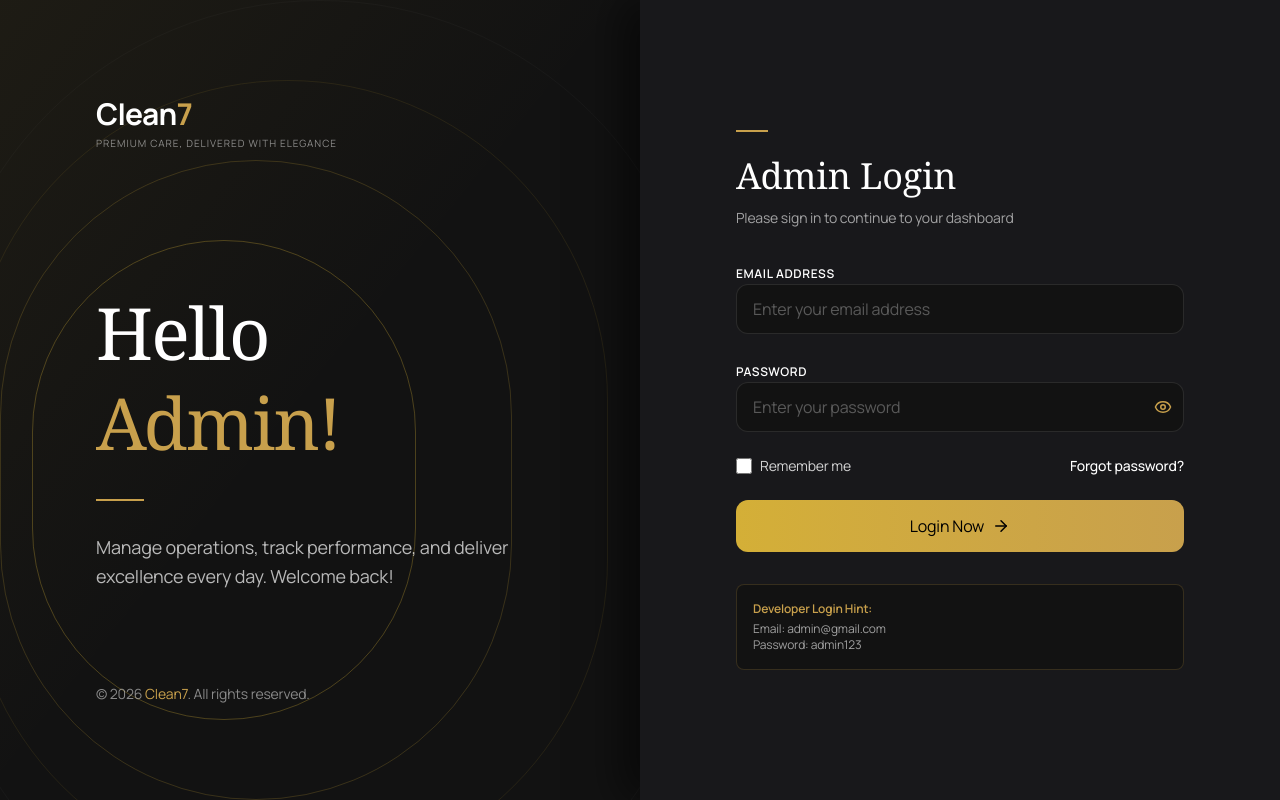
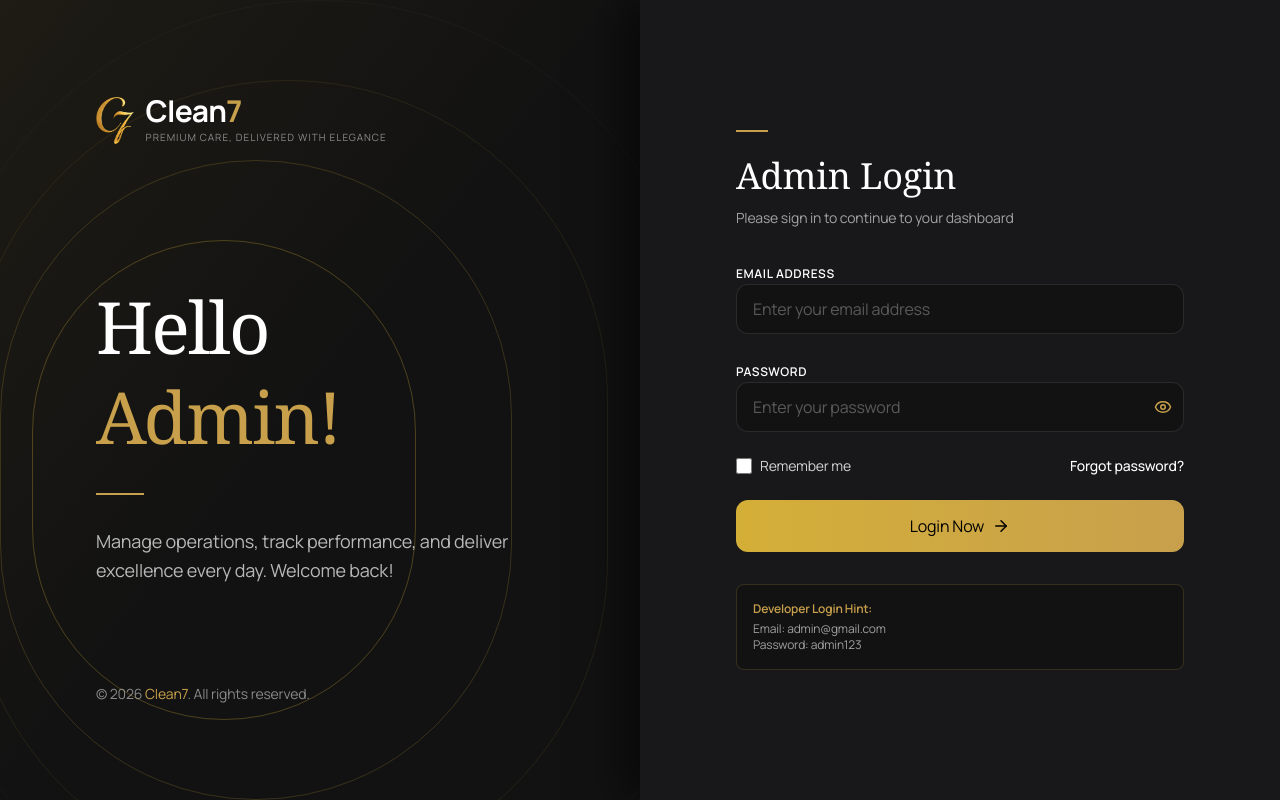
Before and after one commit to 2PieRadian/clean7-admin, a Next.js app: page /login in a window 1280 px wide. Built offline with nearby package versions, Linux system fonts and the light colour scheme.

Commit message:
Clean7 Login Admin

```diff
--- a/app/(auth)/login/page.tsx
+++ b/app/(auth)/login/page.tsx
@@ -1,4 +1,5 @@
 import { LoginForm } from "@/components/admin/login-form";
+import Image from "next/image";
 
 export default function LoginPage() {
   return (
@@ -16,13 +17,22 @@
 
         <div className="relative z-10 flex flex-col">
           {/* Logo */}
-          <div className="mb-2">
-            <h2 className="text-3xl font-bold tracking-tight text-white">
-              Clean<span className="text-[#C8A04C]">7</span>
-            </h2>
-            <p className="mt-1 text-[10px] uppercase tracking-widest text-white/50">
-              Premium care, delivered with elegance
-            </p>
+          <div className="mb-2 flex items-center gap-3">
+            <Image
+              src="/images/logo/logo.png"
+              alt="Clean7 Logo"
+              width={48}
+              height={48}
+              className="h-12 w-auto"
+            />
+            <div>
+              <h2 className="text-3xl font-bold leading-none tracking-tight text-white">
+                Clean<span className="text-[#C8A04C]">7</span>
+              </h2>
+              <p className="mt-1 text-[10px] uppercase tracking-widest text-white/50">
+                Premium care, delivered with elegance
+              </p>
+            </div>
           </div>
 
           <div className="mt-32 max-w-md">
```
Also changed, not shown: public/images/logo/logo.png (added).
